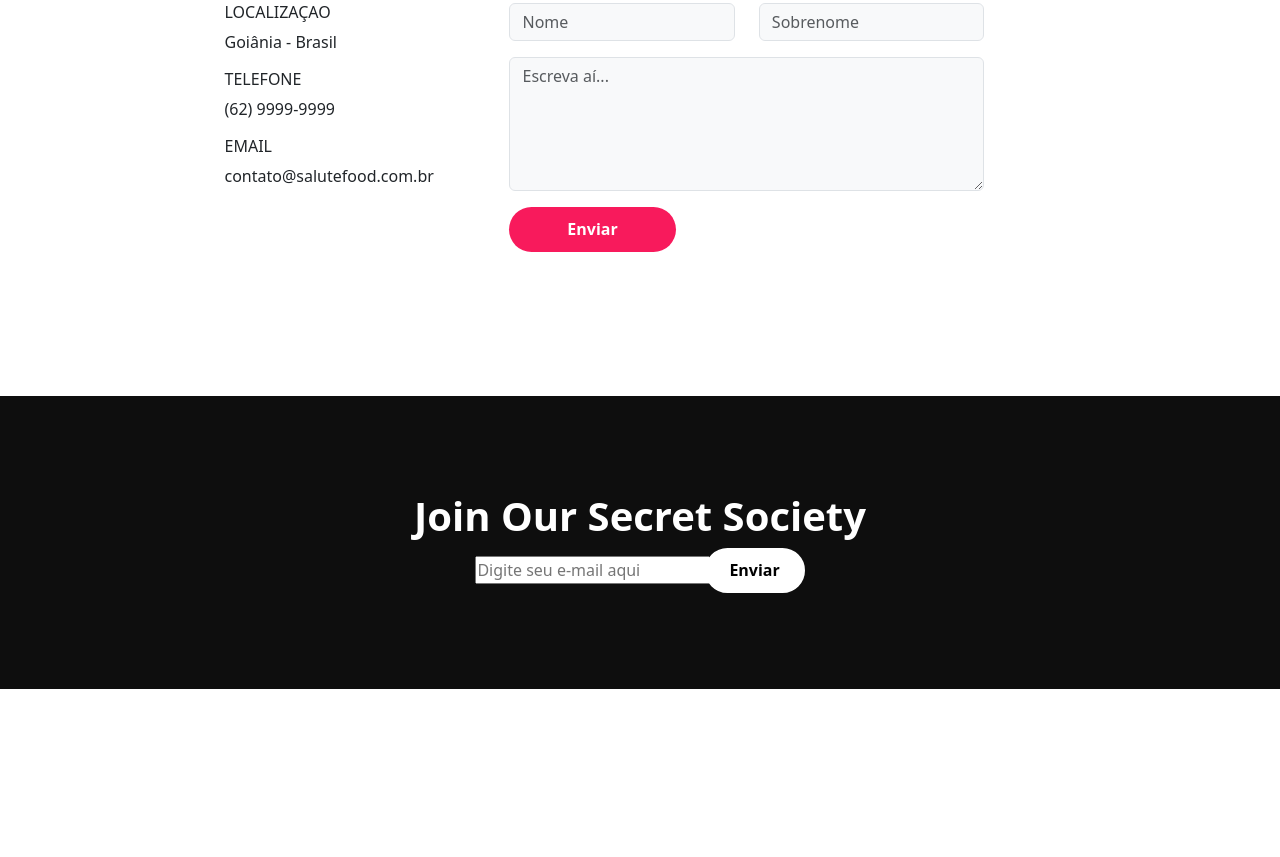
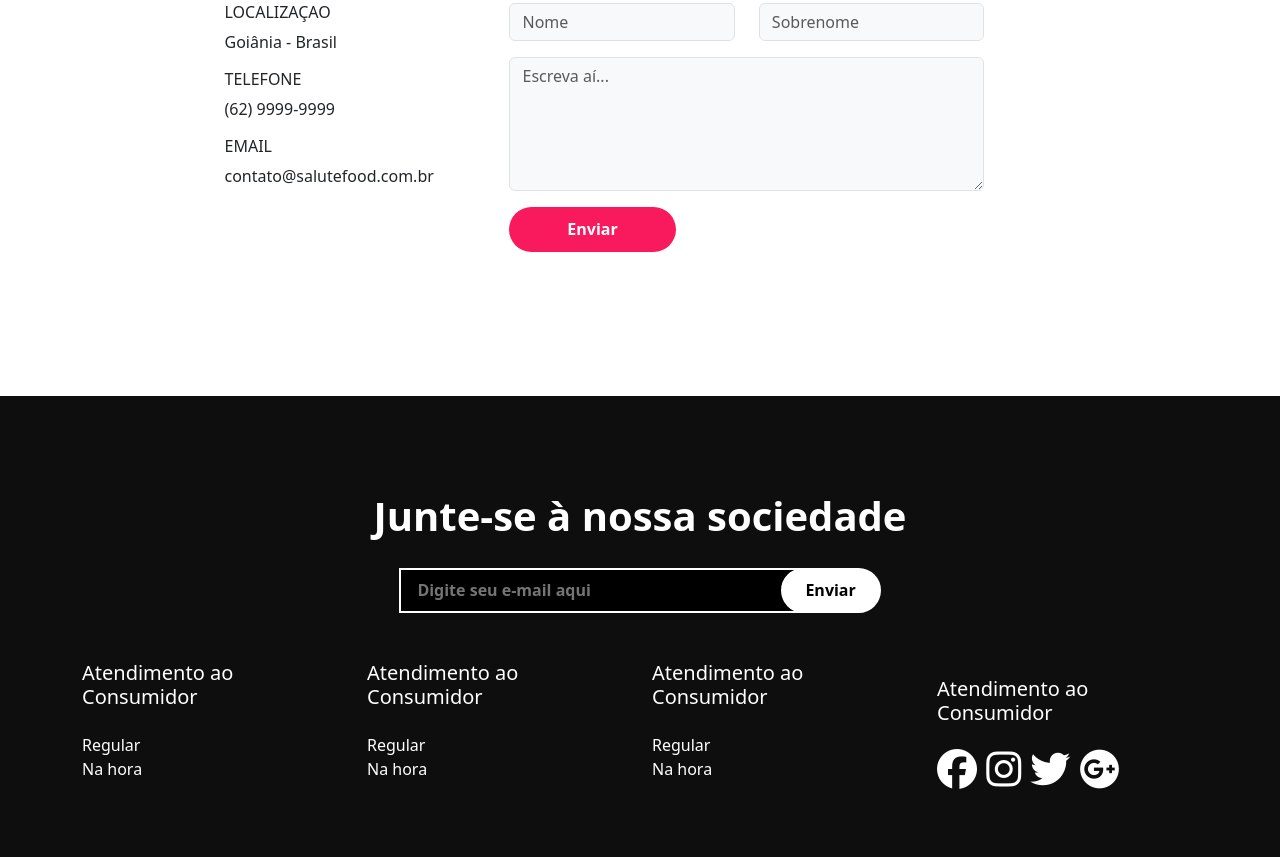
Before and after one commit to rodrigorasph86/loja-virtual, a plain HTML site: page index.html in a window 1280 px wide. Shown: the part 4736-5593 px from the top of the page. Before the commit the page ends 5425 px from the top, so only its background shows below. Drawn offline with nearby package versions, Linux system fonts and the light colour scheme.

Commit message:
Finalizando section news

```diff
--- a/index.html
+++ b/index.html
@@ -10,7 +10,7 @@
   <link href="https://cdn.jsdelivr.net/npm/bootstrap@5.3.0-alpha1/dist/css/bootstrap.min.css" rel="stylesheet"
     integrity="sha384-GLhlTQ8iRABdZLl6O3oVMWSktQOp6b7In1Zl3/Jr59b6EGGoI1aFkw7cmDA6j6gD" crossorigin="anonymous">
   <!-- Favicon -->
-
+  <script src="https://kit.fontawesome.com/c26cd2166c.js"></script>
   <!-- Link CSS -->
   <link rel="stylesheet" href="./css/style.css">
 
@@ -22,7 +22,7 @@
       <a class="navbar-brand" href="#">Salute food</a>
       <button class="navbar-toggler" type="button" data-bs-toggle="collapse" data-bs-target="#navbarScroll"
         aria-controls="navbarScroll" aria-expanded="false" aria-label="Toggle navigation">
-        <span class="navbar-toggler-icon"></span>
+        <span class="navbar-toggler-icon"><i class="fas fa-hamburguer"></i></span>
       </button>
       <div class="collapse navbar-collapse" id="navbarScroll">
         <ul class="navbar-nav m-auto my-2 my-lg-0">
@@ -369,14 +369,40 @@
     <div class="container py-5">
       <div class="row">
         <div class="col-lg-9 m-auto text-center">
-          <h1>Join Our Secret Society</h1>
-          <input type="email" placeholder="Digite seu e-mail aqui">
+          <h1>Junte-se à nossa sociedade</h1>
+          <input type="email" class="px-3" placeholder="Digite seu e-mail aqui">
           <button class="btn2">Enviar</button>
+        </div>
+      </div>
+      <div class="row py-5">
+        <div class="col-lg-3">
+          <h5 class="pb-3">Atendimento ao Consumidor</h5>
+          <p>Regular</p>
+          <p>Na hora</p>
+        </div>
+        <div class="col-lg-3">
+          <h5 class="pb-3">Atendimento ao Consumidor</h5>
+          <p>Regular</p>
+          <p>Na hora</p>
+        </div>
+        <div class="col-lg-3">
+          <h5 class="pb-3">Atendimento ao Consumidor</h5>
+          <p>Regular</p>
+          <p>Na hora</p>
+        </div>
+        <div class="col-lg-3 py-3">
+          <h5 class="pb-3">Atendimento ao Consumidor</h5>
+          <span><i class="fab fa-facebook"></i></span>
+          <span><i class="fab fa-instagram"></i></span>
+          <span><i class="fab fa-twitter"></i></span>
+          <span><i class="fab fa-google-plus"></i></span>
         </div>
 
       </div>
+
     </div>
   </section>
+
 
 
   <script src="https://cdn.jsdelivr.net/npm/bootstrap@5.3.0-alpha1/dist/js/bootstrap.bundle.min.js"
--- a/sass/pages/home.scss
+++ b/sass/pages/home.scss
@@ -124,12 +124,22 @@ h1{
   background-color: #0e0e0e;
   color: #fff;
 }
+.news input {
+  height: 45px;
+  width: 55%;
+  border: 2px solid #fff;
+  outline: none;
+  background: #000;
+  color: #fff;
+  margin-top: 20px;
+  font-weight: 600;
+}
 
 .btn2{
   height: 45px;
   width: 100px;
   background:#fff;
-  margin-left: -10px;
+  margin-left: -80px;
   border: 2px solid #fff;
   font-weight: bold;
   border-radius: 60px;
@@ -139,3 +149,18 @@ h1{
   background-color: $redColor;
   transition: all 0.8s ease;
 }
+.news::placeholder{
+  color: #fff;
+}
+
+.news p{
+  margin: 0;
+}
+
+.fab{
+  font-size: 2.5rem;
+  cursor:pointer;
+  padding-right: 5px;
+
+
+}
```
Also changed, not shown: css/style.css, 3 other files.
